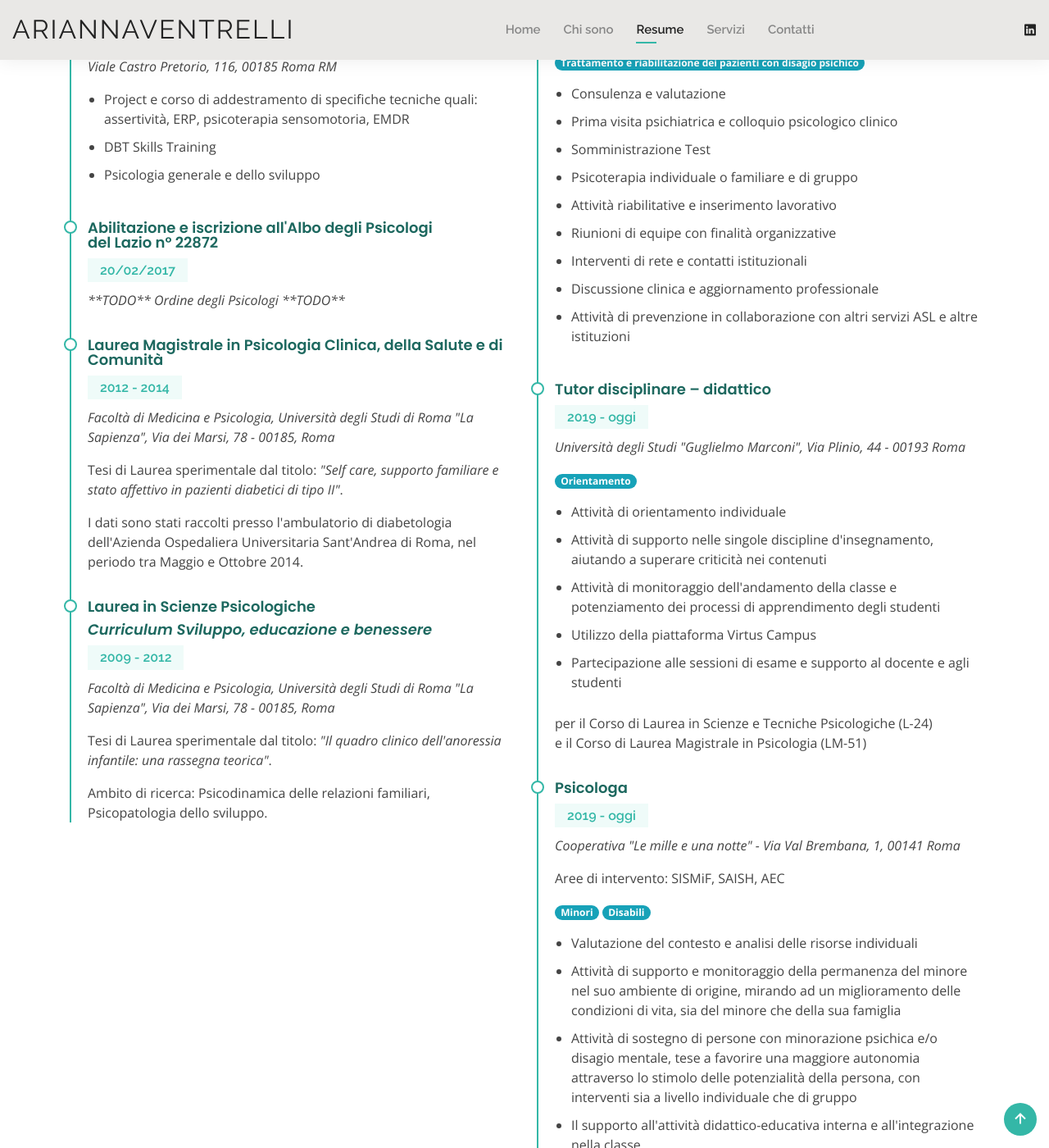
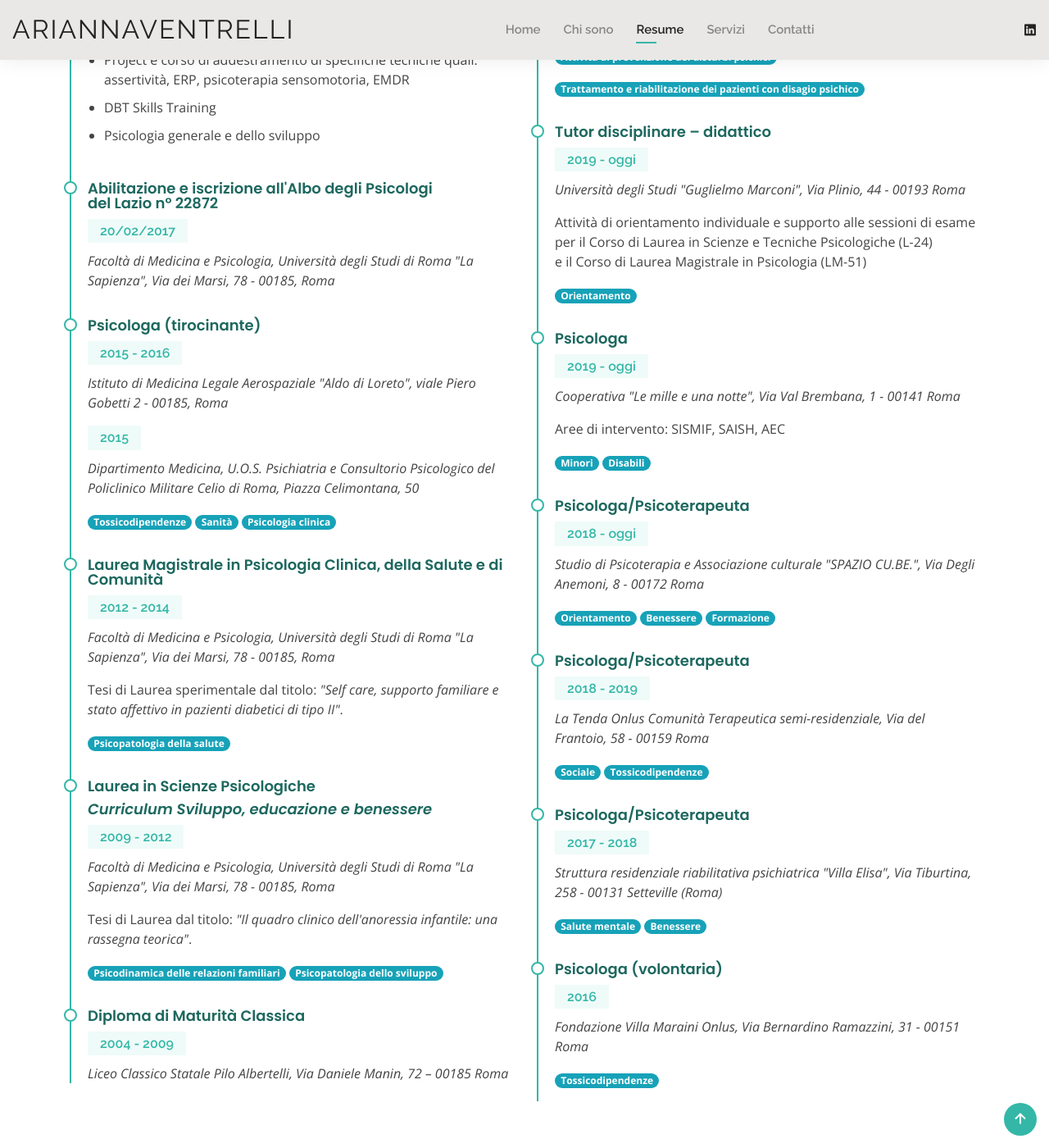
Before and after one commit to venari-psycho/venari-psycho.github.io, a Jekyll site: the page built from resume.html, in a window 1280 px wide and 1400 px high, scrolled down 607 px. Shown: the whole window at 82% size. Built offline with Jekyll 4.4.1, drawn with Linux system fonts in a browser that asks for light colours; some of the changed text lies outside the part shown.

Commit message:
Update resume.html

```diff
--- a/resume.html
+++ b/resume.html
@@ -12,7 +12,6 @@ layout: default
 
       <div class="section-title">
         <h2>Resume</h2>
-        <p>Magnam dolores commodi suscipit. Necessitatibus eius consequatur ex aliquid fuga eum quidem. Sit sint consectetur velit. Quisquam quos quisquam cupiditate. Et nemo qui impedit suscipit alias ea. Quia fugiat sit in iste officiis commodi quidem hic quas.</p>
       </div>
 
       <div class="row">
@@ -43,7 +42,17 @@ layout: default
           <div class="resume-item">
             <h4>Abilitazione e iscrizione all'Albo degli Psicologi<br />del Lazio n° {{ site.data.contact.numero_albo_psicologi }}</h4>
             <h5>20/02/2017</h5>
-            <p><em>**TODO** Ordine degli Psicologi **TODO**</em></p>
+            <p><em>Facolt&agrave; di Medicina e Psicologia, Universit&agrave; degli Studi di Roma "La Sapienza", Via dei Marsi, 78 - 00185, Roma</em></p>
+          </div>
+          <div class="resume-item">
+            <h4>Psicologa (tirocinante)</h4>
+            <h5>2015 - 2016</h5>
+            <p><em>Istituto di Medicina Legale Aerospaziale "Aldo di Loreto", viale Piero Gobetti 2 - 00185, Roma</em></p>
+            <h5>2015</h5>
+            <p><em>Dipartimento Medicina, U.O.S. Psichiatria e Consultorio Psicologico del Policlinico Militare Celio di Roma, Piazza Celimontana, 50</em></p>
+            <p class="badge badge-pill badge-info">Tossicodipendenze</p>
+            <p class="badge badge-pill badge-info">Sanit&agrave;</p>
+            <p class="badge badge-pill badge-info">Psicologia clinica</p>
           </div>
           <div class="resume-item">
             <h4>Laurea Magistrale in Psicologia Clinica, della Salute e di Comunit&agrave;</h4>
@@ -52,8 +61,8 @@ layout: default
             <p>
               Tesi di Laurea sperimentale dal titolo: <em>"Self care, supporto familiare e stato affettivo in pazienti diabetici di tipo II"</em>.
             </p>
-            <p>
-              I dati sono stati raccolti presso l'ambulatorio di diabetologia dell'Azienda Ospedaliera Universitaria Sant'Andrea di Roma, nel periodo tra Maggio e Ottobre 2014.
+            <p class="badge badge-pill badge-info">
+              Psicopatologia della salute
             </p>
           </div>
           <div class="resume-item">
@@ -62,11 +71,19 @@ layout: default
             <h5>2009 - 2012</h5>
             <p><em>Facolt&agrave; di Medicina e Psicologia, Universit&agrave; degli Studi di Roma "La Sapienza", Via dei Marsi, 78 - 00185, Roma</em></p>
             <p>
-              Tesi di Laurea sperimentale dal titolo: <em>"Il quadro clinico dell'anoressia infantile: una rassegna teorica"</em>.
+              Tesi di Laurea dal titolo: <em>"Il quadro clinico dell'anoressia infantile: una rassegna teorica"</em>.
             </p>
-            <p>
-              Ambito di ricerca: Psicodinamica delle relazioni familiari, Psicopatologia dello sviluppo.
+            <p class="badge badge-pill badge-info">
+              Psicodinamica delle relazioni familiari
             </p>
+            <p class="badge badge-pill badge-info">
+              Psicopatologia dello sviluppo
+            </p>
+          </div>
+          <div class="resume-item">
+            <h4>Diploma di Maturit&agrave; Classica</h4>
+            <h5>2004 - 2009</h5>
+            <p><em>Liceo Classico Statale Pilo Albertelli, Via Daniele Manin, 72 – 00185 Roma</em></p>
           </div>
         </div>
         <div class="col-lg-6">
@@ -86,74 +104,64 @@ layout: default
             <h4>Psicologa/Psicoterapeuta</h4>
             <h5>2019 - oggi</h5>
             <p><em>Centro di Salute Mentale ASL ROMA 6, Via Enrico Fermi, 2 – 00044 Frascati</em></p>
+            <p>
+              Consulenza e valutazione clinica.
+            </p>
             <p class="badge badge-pill badge-info">
               Attivit&agrave; di prevenzione dei disturbi psichici
             </p>
             <p class="badge badge-pill badge-info">
               Trattamento e riabilitazione dei pazienti con disagio psichico
             </p>
-            <ul>
-              <li>Consulenza e valutazione</li>
-              <li>Prima visita psichiatrica e colloquio psicologico clinico</li>
-              <li>Somministrazione Test</li>
-              <li>Psicoterapia individuale o familiare e di gruppo</li>
-              <li>Attivit&agrave; riabilitative e inserimento lavorativo</li>
-              <li>Riunioni di equipe con finalit&agrave; organizzative</li>
-              <li>Interventi di rete e contatti istituzionali</li>
-              <li>Discussione clinica e aggiornamento professionale</li>
-              <li>Attivit&agrave; di prevenzione in collaborazione con altri servizi ASL e altre istituzioni</li>
-            </ul>
           </div>
           <div class="resume-item">
             <h4>Tutor disciplinare – didattico</h4>
             <h5>2019 - oggi</h5>
             <p><em>Universit&agrave; degli Studi "Guglielmo Marconi", Via Plinio, 44 - 00193 Roma</em></p>
+            <p>
+              Attivit&agrave; di orientamento individuale e supporto alle sessioni di esame<br />
+              per il Corso di Laurea in Scienze e Tecniche Psicologiche (L-24)<br />
+              e il Corso di Laurea Magistrale in Psicologia (LM-51)
+            </p>
             <p class="badge badge-pill badge-info">
               Orientamento
-            </p>
-            <ul>
-              <li>Attivit&agrave; di orientamento individuale</li>
-              <li>Attivit&agrave; di supporto nelle singole discipline d'insegnamento, aiutando a superare criticit&agrave; nei contenuti</li>
-              <li>Attivit&agrave; di monitoraggio dell'andamento della classe e potenziamento dei processi di apprendimento degli studenti</li>
-              <li>Utilizzo della piattaforma Virtus Campus</li>
-              <li>Partecipazione alle sessioni di esame e supporto al docente e agli studenti</li>
-            </ul>
-            <p>
-              per il Corso di Laurea in Scienze e Tecniche Psicologiche (L-24)<br />
-              e il Corso di Laurea Magistrale in Psicologia (LM-51)
             </p>
           </div>
           <div class="resume-item">
             <h4>Psicologa</h4>
             <h5>2019 - oggi</h5>
-            <p><em>Cooperativa "Le mille e una notte" - Via Val Brembana, 1, 00141 Roma</em></p>
-            <p>Aree di intervento: SISMiF, SAISH, AEC</p>
+            <p><em>Cooperativa "Le mille e una notte", Via Val Brembana, 1 - 00141 Roma</em></p>
+            <p>Aree di intervento: SISMIF, SAISH, AEC</p>
             <p class="badge badge-pill badge-info">Minori</p>
             <p class="badge badge-pill badge-info">Disabili</p>
-            <ul>
-              <li>Valutazione del contesto e analisi delle risorse individuali</li>
-              <li>Attivit&agrave; di supporto e monitoraggio della permanenza del minore nel suo ambiente di origine, mirando ad un miglioramento delle condizioni di vita, sia del minore che della sua famiglia</li>
-              <li>Attivit&agrave; di sostegno di persone con minorazione psichica e/o disagio mentale, tese a favorire una maggiore autonomia attraverso lo stimolo delle potenzialit&agrave; della persona, con interventi sia a livello
-                individuale che di gruppo</li>
-              <li>Il supporto all'attivit&agrave; didattico-educativa interna e all'integrazione nella classe</li>
-            </ul>
           </div>
           <div class="resume-item">
             <h4>Psicologa/Psicoterapeuta</h4>
             <h5>2018 - oggi</h5>
-            <p><em>Studio di Psicoterapia e Associazione culturale "SPAZIO CU.BE" - Via Degli Anemoni, 8 - 00172 Roma</em></p>
+            <p><em>Studio di Psicoterapia e Associazione culturale "SPAZIO CU.BE.", Via Degli Anemoni, 8 - 00172 Roma</em></p>
             <p class="badge badge-pill badge-info">Orientamento</p>
             <p class="badge badge-pill badge-info">Benessere</p>
             <p class="badge badge-pill badge-info">Formazione</p>
-            <ul>
-              <li>Visite specialistiche in psicologia clinica e consulenza giuridica</li>
-              <li>Interventi di coaching strategico per imprese, organizzazioni e singoli</li>
-              <li>Formazione aziendale tramite fondi interprofessionali</li>
-              <li>Promozione ed organizzazione di convegni, conferenze, dibattiti, seminari di formazione
-                professionale anche con il rilascio di crediti formativi per professioni specifiche (ECM per le
-                professioni sanitarie)
-              </li>
-            </ul>
+          </div>
+          <div class="resume-item">
+            <h4>Psicologa/Psicoterapeuta</h4>
+            <h5>2018 - 2019</h5>
+            <p><em>La Tenda Onlus Comunit&agrave; Terapeutica semi-residenziale, Via del Frantoio, 58 - 00159 Roma</em></p>
+            <p class="badge badge-pill badge-info">Sociale</p>
+            <p class="badge badge-pill badge-info">Tossicodipendenze</p>
+          </div>
+          <div class="resume-item">
+            <h4>Psicologa/Psicoterapeuta</h4>
+            <h5>2017 - 2018</h5>
+            <p><em>Struttura residenziale riabilitativa psichiatrica "Villa Elisa", Via Tiburtina, 258 - 00131 Setteville (Roma)</em></p>
+            <p class="badge badge-pill badge-info">Salute mentale</p>
+            <p class="badge badge-pill badge-info">Benessere</p>
+          </div>
+          <div class="resume-item">
+            <h4>Psicologa (volontaria)</h4>
+            <h5>2016</h5>
+            <p><em>Fondazione Villa Maraini Onlus, Via Bernardino Ramazzini, 31 - 00151 Roma</em></p>
+            <p class="badge badge-pill badge-info">Tossicodipendenze</p>
           </div>
         </div>
       </div>
```
Also changed, not shown: other parts of resume.html (+2 -1 lines).
